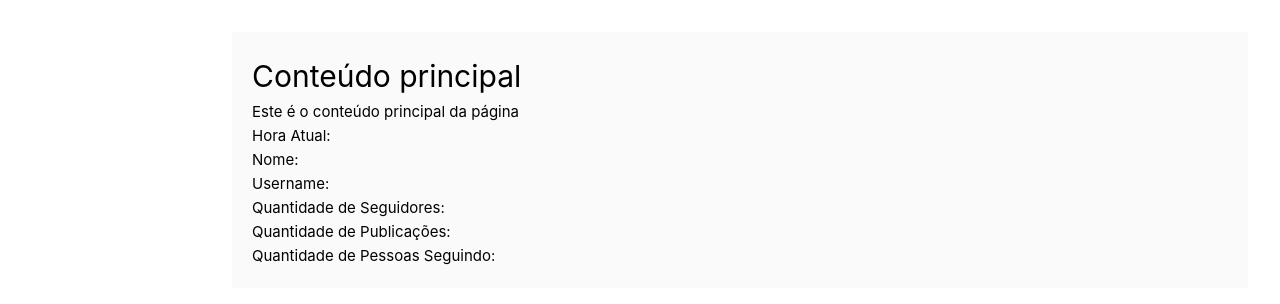
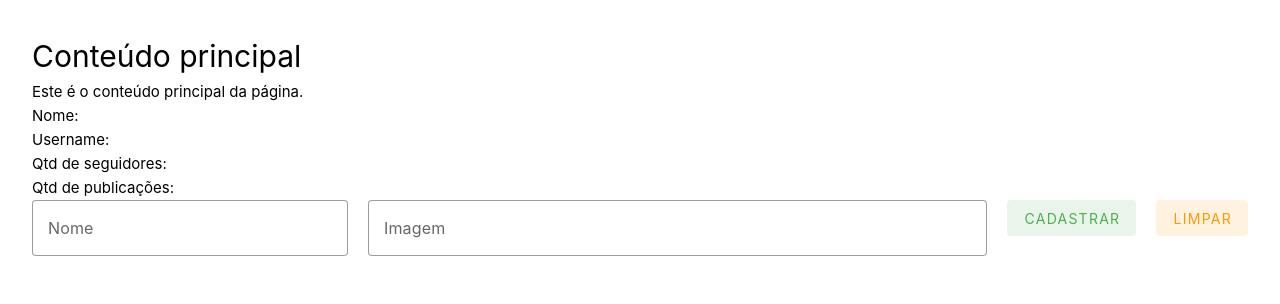
Before and after one commit to EduardoPSRodrigues/Curso-Vue-Js, a Vue app in the folder Clone Instagram VueJS/: page /home in a window 1280 px wide. Shown: the top 304 px of the page. Built offline with nearby package versions, Linux system fonts and the light colour scheme.

Commit message:
Atualização da tela home

```diff
--- a/Clone Instagram VueJS/src/components/Home/HomeInstagram.vue
+++ b/Clone Instagram VueJS/src/components/Home/HomeInstagram.vue
@@ -1,40 +1,111 @@
 <template>
+    <h1>Conteúdo principal</h1>
+    <p>Este é o conteúdo principal da página.</p>
+    <p id="bem_vindo_usuario"></p>
+    <p>Nome: <span id="nome"></span> </p>
+    <p>Username: <span id="username"></span> </p>
+    <p>Qtd de seguidores: <span id="qtd_seguidores"></span> </p>
+    <p>Qtd de publicações: <span id="qtd_publicacoes"></span> </p>
 
- <div class="content" id="conteudo">
-            <h1>Conteúdo principal</h1>
-            <p>Este é o conteúdo principal da página</p>
+    <v-form class="d-flex" ref="form" @submit.prevent="handleSubmit">
+        <v-text-field
+            class="w-25 me-5"
+            label="Nome"
+            variant="outlined"
+            :rules="[v => !!v || 'Nome é obrigatório!']"
+            v-model="post.usuario"
+            required
+        ></v-text-field>
 
-            <p id="bem-vindo-usuario"></p>
+        <v-text-field
+            class="w-50"
+            label="Imagem"
+            variant="outlined"
+            :rules="[v => !!v || 'Imagem é obrigatória!']"
+            v-model="post.imagem"
+            required
+        ></v-text-field>
 
-            <p>Hora Atual: <span id="hora-Atual"> </span></p>
-            <p>Nome: <span id="nome-Usuario"> </span></p>
-            <p>Username: <span id="User-Name"> </span></p>
-            <p>Quantidade de Seguidores: <span id="qtd-de-seguidores"> </span></p>
-            <p>Quantidade de Publicações: <span id="qtd-de-publicacoes"> </span></p>
-            <p>Quantidade de Pessoas Seguindo: <span id="qtd-de-pessoas-seguindo"> </span></p>
+        <v-btn variant="tonal" class="mx-5" color="green" type="submit">Cadastrar</v-btn>
+        <v-btn variant="tonal" color="orange" type="reset">Limpar</v-btn>
+    </v-form>
 
-            <div id="galeria" class="galeria-fotos">
-            </div>
+    <v-snackbar
+        v-model="snackbar"
+        :timeout="timeout"
+    >
+        {{ text }}
 
+        <template v-slot:actions>
+        <v-btn
+            color="red"
+            variant="text"
+            @click="snackbar = false"
+        >
+            Fechar
+        </v-btn>
+        </template>
+    </v-snackbar>
 
-        </div>
+    <div class="d-flex flex-wrap w-100">
+        <v-card
+            v-for="(item, index) in postsList" :key="index"
+            variant="tonal"
+            class="w-25 ma-2"
+            :title="item.usuario"
+        >
+
+            <v-card-text>
+                <img :width="200" :src="item.imagem" alt="usuario">
+            </v-card-text>
+        </v-card>
+    </div>
 </template>
-
 
 <script>
 export default {
+    data() {
+        return {
+            // nomes: [
+            //     'https://http.cat/images/202.jpg',
+            //     'https://http.cat/images/301.jpg',
+            //     'https://http.cat/images/404.jpg',
+            //     'https://http.cat/images/408.jpg',
+            //     'https://http.cat/images/417.jpg',
+            //     'https://http.cat/images/498.jpg',
+            //     'https://http.cat/images/500.jpg'
+            // ]
+            snackbar: false,
+            timeout: 2000,
+            text: "",
+            postsList: [],
+            post: {
+                usuario: '',
+                imagem: ''
+            }
+        }
+    },
+    methods: {
+    async handleSubmit(){
+      const {valid} = await this.$refs.form.validate()
 
+      if(valid){
+        this.postsList.push({...this.post})
+        this.text = 'Título e imagem cadastrados com sucesso!'
+        this.snackbar = true
+        this.$refs.form.reset()
+      }
+    }
+  }
 }
 </script>
 
+<!-- Informações do projeto
 
-<style scoped>
+1 - O código <v-card-text> </v-card-text> permite que dentro dele eu coloque qualquer tag de HTML
+2 - <v-card v-for="(nome, index) in nomes" :key="index"> uando usar o v-for, o código fica reclamando de uma chave key,
+    para sanar o erro, basta colocar nessa estrutura
+3 - Sendo que o :src="nome" esta pegando o array de dados que esta no data()
+4 - class="mx-5" adiciona margem com a configuração 5 no eixo 5 (direita e esquerda)
 
-.content{
-    flex: 1;
-    padding: 20px;
-    background-color: #fafafa;
-    margin-left: 200px;
-}
-
-</style>
+ -->
```
